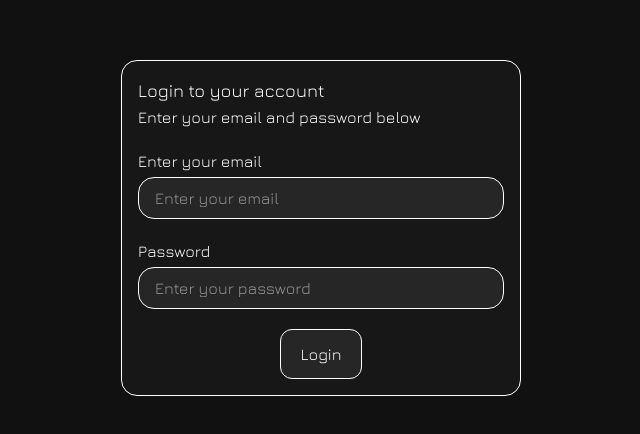
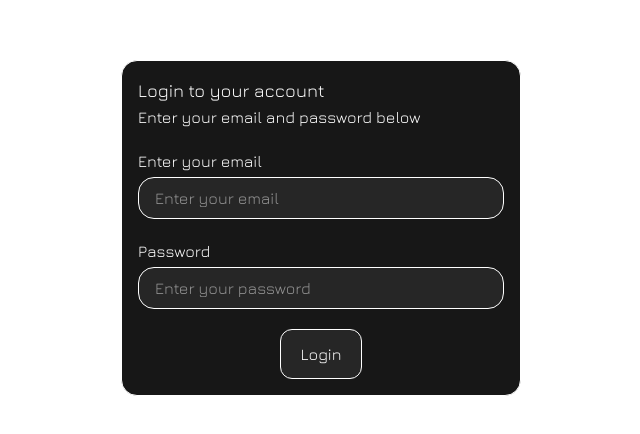
Before and after one commit to TobiasKjernell/kanbanSPA, a React (Vite) app: page /login in a window 1280 px wide. Shown: the part 172-606 px from the top of the page, without its empty margins (319-959 px from the left). Built offline with nearby package versions, Linux system fonts and the light colour scheme; no server answers.

Commit message:
updated login, moved from protected routes

```diff
--- a/src/App.tsx
+++ b/src/App.tsx
@@ -17,8 +17,8 @@ function App() {
               </ProtectedRoute>}>
               <Route index element={<Navigate replace to='dashboard' />} />
               <Route path="/dashboard" element={<DashboardPage />} />
-              <Route path="/login" element={<LoginPage />} />
             </Route>
+            <Route path="/login" element={<LoginPage />} />
           </Routes>
         </BrowserRouter>
       </QueryClientProvider>
```
